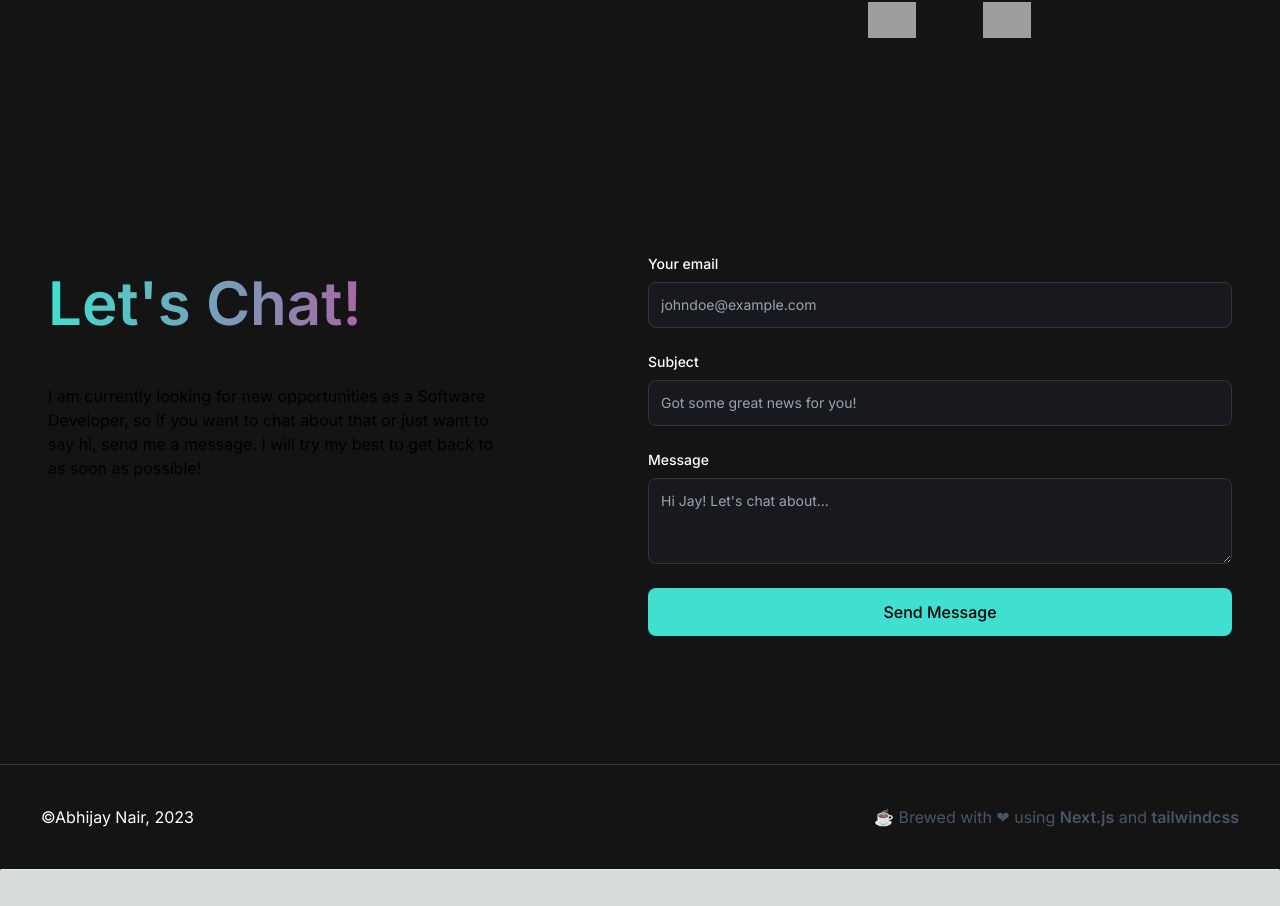
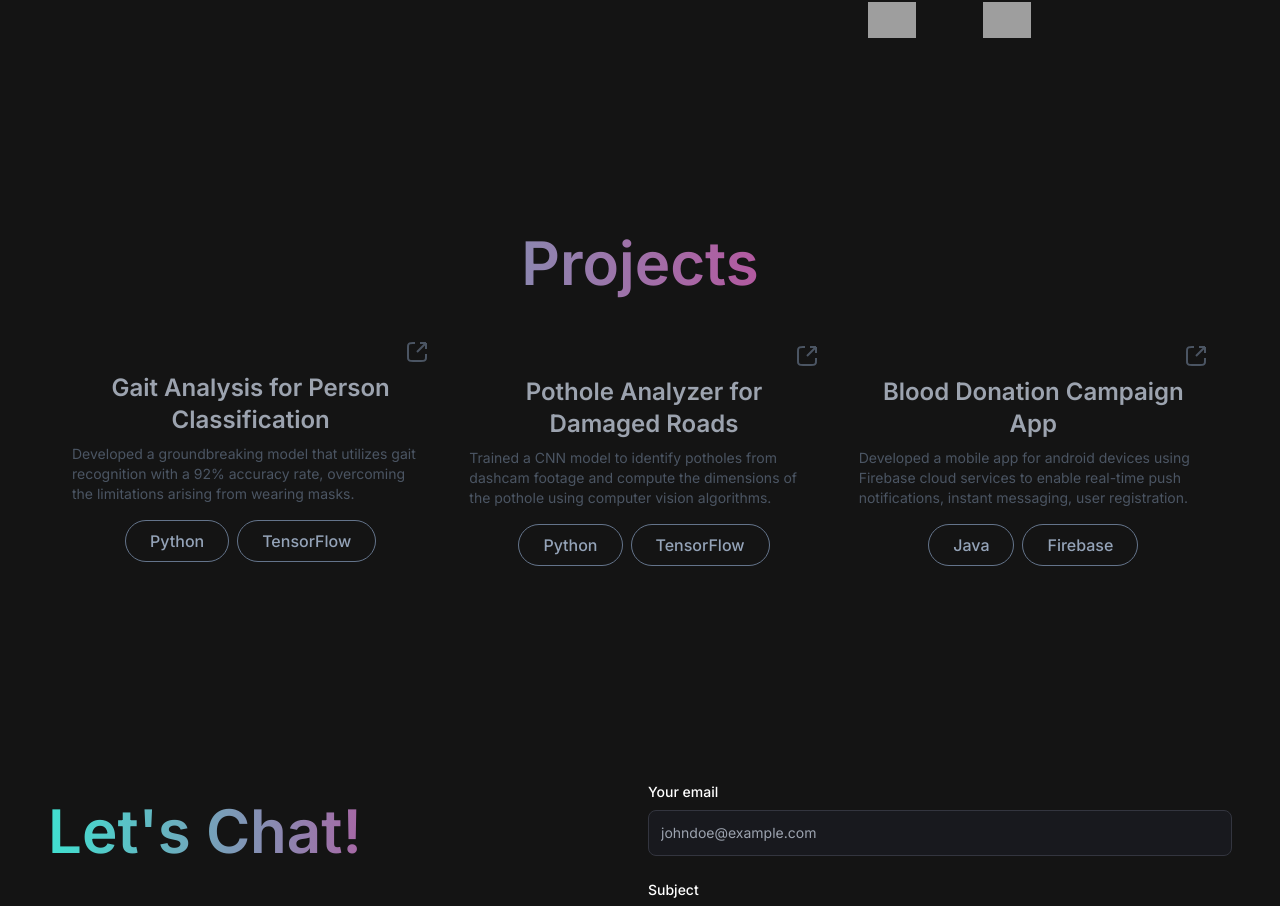
Before and after one commit to AbhijayNair/abhijaynair.github.io, a Next.js app: page / in a window 1280 px wide. Shown: the part 2216-3122 px from the top of the page. Before the commit the page ends 3086 px from the top, so only its background shows below. Built offline with nearby package versions, Linux system fonts and the light colour scheme; grey boxes are pictures that could not be loaded.

Commit message:
Added Projects section

```diff
--- a/app/components/ExperienceSection.tsx
+++ b/app/components/ExperienceSection.tsx
@@ -22,11 +22,8 @@ const ExperienceSection = () => {
         <div className="py-4">
           <ul className="flex flex-col space-y-5">
             {ingenid(setIngenIdVisible, ingenIdVisible)}
-
             {vbg(setVbgVisible, vbgVisible)}
-
             {tcs(setTcsVisible, tcsVisible)}
-
             {rit(setRitVisible, ritVisible)}
             {uMum(setUMumVisible, uMumVisible)}
           </ul>
--- a/app/components/ProjectsSection.tsx
+++ b/app/components/ProjectsSection.tsx
@@ -1,10 +1,18 @@
 import React from "react";
+import { gaitProject } from "./projects/gaitProject";
+import { potholeProject } from "./projects/pothole";
+import { bloodBankProject } from "./projects/bloodBankProject";
 
-const ProjectsSection = () => {
+export const ProjectsSection = () => {
   return (
     <section className="lg:py-20" id="projects">
       <div className="text-center text-transparent bg-clip-text bg-gradient-to-r from-primary to-secondary text-4xl sm:text-5xl lg:text-6xl lg:leading-snug font-semibold">
         <h2>Projects</h2>
+      </div>
+      <div className="grid grid-cols-3 sm:grid-cols-12 space-x-2 space-y-2 p-2 mt-2">
+        <div className="col-span-4 place-self-center">{gaitProject}</div>
+        <div className="col-span-4 place-self-center"> {potholeProject}</div>
+        <div className="col-span-4 place-self-center"> {bloodBankProject}</div>
       </div>
     </section>
   );
--- /dev/null
+++ b/app/components/projects/bloodBankProject.tsx
@@ -0,0 +1,39 @@
+"use client";
+import React from "react";
+
+export const bloodBankProject = (
+  <div
+    className="hover:border hover:border-[#33353F] rounded-lg w-full px-4 py-4 hover:bg-[#18191E]"
+    onClick={() =>
+      window.open("https://github.com/AbhijayNair/Blood-Bank_App", "_blank")
+    }
+  >
+    <div className="flex flex-col flex-wrap space-y-2">
+      <div className="flex justify-end">
+        <svg width="24" height="24" viewBox="0 0 24 24" fill="none">
+          <path
+            d="M21 9.00001L21 3.00001M21 3.00001H15M21 3.00001L12 12M10 3H7.8C6.11984 3 5.27976 3 4.63803 3.32698C4.07354 3.6146 3.6146 4.07354 3.32698 4.63803C3 5.27976 3 6.11984 3 7.8V16.2C3 17.8802 3 18.7202 3.32698 19.362C3.6146 19.9265 4.07354 20.3854 4.63803 20.673C5.27976 21 6.11984 21 7.8 21H16.2C17.8802 21 18.7202 21 19.362 20.673C19.9265 20.3854 20.3854 19.9265 20.673 19.362C21 18.7202 21 17.8802 21 16.2V14"
+            stroke="#4b5563"
+            strokeWidth="2"
+          />
+        </svg>
+      </div>
+      <h4 className="text-center text-2xl font-semibold text-gray-400 ">
+        Blood Donation Campaign App
+      </h4>
+      <p className="text-left text-sm text-gray-600">
+        Developed a mobile app for android devices using Firebase cloud services
+        to enable real-time push notifications, instant messaging, user
+        registration.
+      </p>
+      <ul className="flex flex-row flex-wrap justify-center w-full space-x-2">
+        <li className="text-slate-400 col-span-4 border border-slate-500 rounded-3xl w-fit mt-2 hover:bg-secondary hover:text-white">
+          <div className="py-2 px-6 text-center font-medium">Java</div>
+        </li>
+        <li className="text-slate-400 col-span-4 border border-slate-500 rounded-3xl w-fit mt-2 hover:bg-middle hover:text-black">
+          <div className="py-2 px-6 text-center font-medium">Firebase</div>
+        </li>
+      </ul>
+    </div>
+  </div>
+);
--- /dev/null
+++ b/app/components/projects/gaitProject.tsx
@@ -0,0 +1,41 @@
+"use client";
+import React from "react";
+
+export const gaitProject = (
+  <div
+    className="hover:border hover:border-[#33353F] rounded-lg w-full px-4 py-4 hover:bg-[#18191E]"
+    onClick={() =>
+      window.open(
+        "https://github.com/AbhijayNair/Gait-Analysis-for-Person-Identification",
+        "_blank"
+      )
+    }
+  >
+    <div className="flex flex-col flex-wrap space-y-2">
+      <div className="flex justify-end">
+        <svg width="24" height="24" viewBox="0 0 24 24" fill="none">
+          <path
+            d="M21 9.00001L21 3.00001M21 3.00001H15M21 3.00001L12 12M10 3H7.8C6.11984 3 5.27976 3 4.63803 3.32698C4.07354 3.6146 3.6146 4.07354 3.32698 4.63803C3 5.27976 3 6.11984 3 7.8V16.2C3 17.8802 3 18.7202 3.32698 19.362C3.6146 19.9265 4.07354 20.3854 4.63803 20.673C5.27976 21 6.11984 21 7.8 21H16.2C17.8802 21 18.7202 21 19.362 20.673C19.9265 20.3854 20.3854 19.9265 20.673 19.362C21 18.7202 21 17.8802 21 16.2V14"
+            stroke="#4b5563"
+            strokeWidth="2"
+          />
+        </svg>
+      </div>
+      <h4 className="text-center text-2xl font-semibold text-gray-400 ">
+        Gait Analysis for Person Classification
+      </h4>
+      <p className="text-left text-sm text-gray-600">
+        Developed a groundbreaking model that utilizes gait recognition with a
+        92% accuracy rate, overcoming the limitations arising from wearing masks.
+      </p>
+      <ul className="flex flex-row flex-wrap justify-center w-full space-x-2">
+        <li className="text-slate-400 col-span-4 border border-slate-500 rounded-3xl w-fit mt-2 hover:bg-secondary hover:text-white">
+          <div className="py-2 px-6 text-center font-medium">Python</div>
+        </li>
+        <li className="text-slate-400 col-span-4 border border-slate-500 rounded-3xl w-fit mt-2 hover:bg-middle hover:text-black">
+          <div className="py-2 px-6 text-center font-medium">TensorFlow</div>
+        </li>
+      </ul>
+    </div>
+  </div>
+);
--- /dev/null
+++ b/app/components/projects/pothole.tsx
@@ -0,0 +1,39 @@
+"use client";
+import React from "react";
+
+export const potholeProject = (
+  <div
+    className="hover:border hover:border-[#33353F] rounded-lg w-full px-4 py-4 hover:bg-[#18191E] hover:shadow-lg"
+    onClick={() =>
+      window.open("https://github.com/AbhijayNair/Pothole-Analyzer", "_blank")
+    }
+  >
+    <div className="flex flex-col flex-wrap space-y-2">
+      <div className="flex justify-end">
+        <svg width="24" height="24" viewBox="0 0 24 24" fill="none">
+          <path
+            d="M21 9.00001L21 3.00001M21 3.00001H15M21 3.00001L12 12M10 3H7.8C6.11984 3 5.27976 3 4.63803 3.32698C4.07354 3.6146 3.6146 4.07354 3.32698 4.63803C3 5.27976 3 6.11984 3 7.8V16.2C3 17.8802 3 18.7202 3.32698 19.362C3.6146 19.9265 4.07354 20.3854 4.63803 20.673C5.27976 21 6.11984 21 7.8 21H16.2C17.8802 21 18.7202 21 19.362 20.673C19.9265 20.3854 20.3854 19.9265 20.673 19.362C21 18.7202 21 17.8802 21 16.2V14"
+            stroke="#4b5563"
+            strokeWidth="2"
+          />
+        </svg>
+      </div>
+      <h4 className="text-center text-2xl font-semibold text-gray-400 ">
+        Pothole Analyzer for Damaged Roads
+      </h4>
+      <p className="text-left text-sm text-gray-600">
+        Trained a CNN model to identify potholes from dashcam
+        footage and compute the dimensions of the pothole using computer vision
+        algorithms.
+      </p>
+      <ul className="flex flex-row flex-wrap justify-center w-full space-x-2">
+        <li className="text-slate-400 col-span-4 border border-slate-500 rounded-3xl w-fit mt-2 hover:bg-secondary hover:text-white">
+          <div className="py-2 px-6 text-center font-medium">Python</div>
+        </li>
+        <li className="text-slate-400 col-span-4 border border-slate-500 rounded-3xl w-fit mt-2 hover:bg-middle hover:text-black">
+          <div className="py-2 px-6 text-center font-medium">TensorFlow</div>
+        </li>
+      </ul>
+    </div>
+  </div>
+);
--- a/app/page.tsx
+++ b/app/page.tsx
@@ -17,7 +17,7 @@ export default function Home() {
           <AboutSection />
           <ExperienceSection />
           <SkillsSection />
-          {/* <ProjectsSection /> */}
+          <ProjectsSection />
           <ContactSection />
         </div>
       </main>
```
